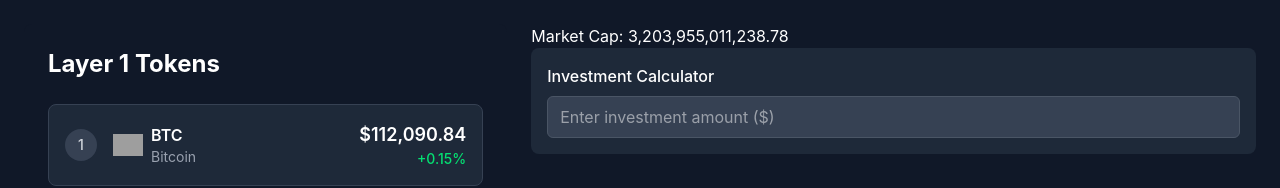
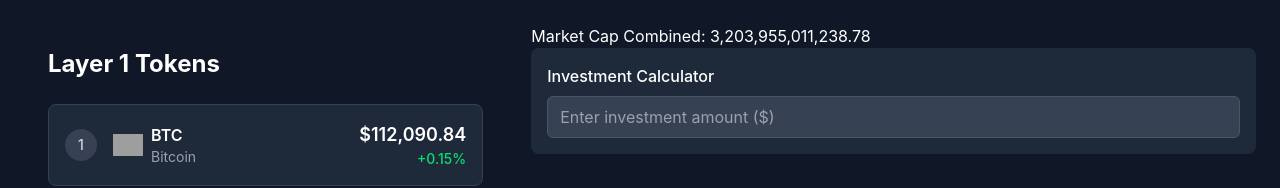
Before and after one commit to olafnub/etf-app, a Next.js app in the folder frontend/: page / in a window 1280 px wide. Shown: the top 188 px of the page. Built offline with nearby package versions, Linux system fonts and the light colour scheme; grey boxes are pictures that could not be loaded.

Commit message:
New word

```diff
--- a/frontend/src/app/page.tsx
+++ b/frontend/src/app/page.tsx
@@ -76,7 +76,7 @@ export default function Home() {
         <div className="w-full lg:w-3/5 h-1/2 lg:h-full">
           {/* <p>Price: ${money(layer1Details.etfPrice)}</p>
           <p>Value: {money(layer1Details.etfValue)}</p> */}
-          <p>Market Cap: {money(layer1Details.totalMarketCap)}</p>
+          <p>Market Cap Combined: {money(layer1Details.totalMarketCap)}</p>
           {/* <TradingGraph /> */}
 
           {/* Investment Calculator */}
```
